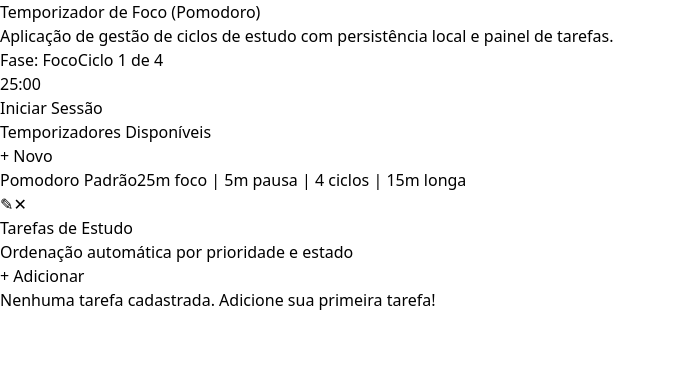
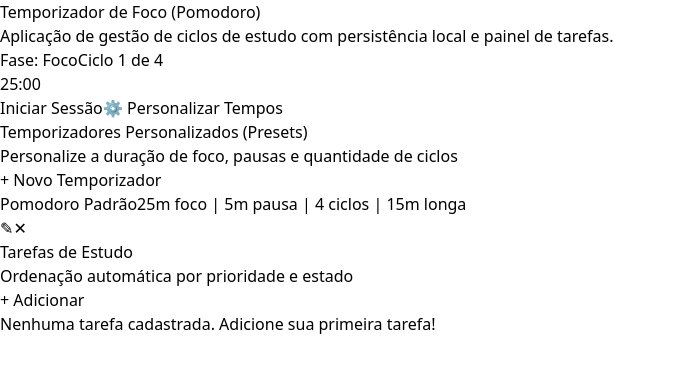
Before and after one commit to Felkng/DevWeb-Pomodoro, a React (Vite) app: page / in a window 1280 px wide. Shown: the top 372 px of the page, without its empty margins (0-675 px from the left). Built offline with nearby package versions, Linux system fonts and the light colour scheme.

Commit message:
feat(ui): add direct customize button to timer view and clarify preset actions
- Add explicit Personalizar Tempos button directly on timer view when idle
- Enhance header and call to action for custom presets in preset list view

```diff
--- a/src/App.tsx
+++ b/src/App.tsx
@@ -353,6 +353,12 @@ export const App: React.FC = () => {
             sessao={sessaoDtoParaView}
             tempoRestanteSegundos={tempoRestanteSegundos}
             sessaoFoiRetomada={sessaoFoiRetomada}
+            onPersonalizarTempos={() => {
+              if (presetAtivo) {
+                setPresetEmEdicao(presetAtivo);
+                setModalPresetAberto(true);
+              }
+            }}
             onIniciar={() => {
               emissorAudio.desbloquearNoGestoDoUsuario();
               setSessaoFoiRetomada(false);
--- a/src/presets/ui/ListaPresetsView.tsx
+++ b/src/presets/ui/ListaPresetsView.tsx
@@ -23,15 +23,20 @@ export const ListaPresetsView: React.FC<PropriedadesListaPresetsView> = ({
   return (
     <section aria-labelledby="titulo-presets" className="rounded-2xl bg-white p-5 shadow-sm">
       <div className="flex items-center justify-between border-b border-slate-100 pb-3">
-        <h2 id="titulo-presets" className="text-base font-bold text-slate-800">
-          Temporizadores Disponíveis
-        </h2>
+        <div>
+          <h2 id="titulo-presets" className="text-base font-bold text-slate-800">
+            Temporizadores Personalizados (Presets)
+          </h2>
+          <p className="text-xs text-slate-500">
+            Personalize a duração de foco, pausas e quantidade de ciclos
+          </p>
+        </div>
         <button
           type="button"
           onClick={onNovoPreset}
-          className="rounded-lg bg-indigo-50 px-3 py-1.5 text-xs font-semibold text-indigo-700 hover:bg-indigo-100"
+          className="rounded-lg bg-indigo-600 px-3 py-1.5 text-xs font-semibold text-white hover:bg-indigo-700 shadow-sm transition"
         >
-          + Novo
+          + Novo Temporizador
         </button>
       </div>
 
--- a/src/sessao_foco/ui/TemporizadorView.tsx
+++ b/src/sessao_foco/ui/TemporizadorView.tsx
@@ -8,6 +8,7 @@ interface PropriedadesTemporizadorView {
   readonly tempoRestanteSegundos: number;
   readonly sessaoFoiRetomada?: boolean;
   readonly onIniciar: () => void;
+  readonly onPersonalizarTempos?: () => void;
   readonly onPausar: () => void;
   readonly onRetomar: () => void;
   readonly onPularFase: () => void;
@@ -34,6 +35,7 @@ export const TemporizadorView: React.FC<PropriedadesTemporizadorView> = ({
   tempoRestanteSegundos,
   sessaoFoiRetomada = false,
   onIniciar,
+  onPersonalizarTempos,
   onPausar,
   onRetomar,
   onPularFase,
@@ -100,6 +102,7 @@ export const TemporizadorView: React.FC<PropriedadesTemporizadorView> = ({
 
       <div className="flex flex-wrap items-center justify-center gap-3">
         {estadoMaquina === "ocioso" && (
+          <div className="flex flex-wrap items-center justify-center gap-3">
             <button
               type="button"
               onClick={onIniciar}
@@ -107,6 +110,16 @@ export const TemporizadorView: React.FC<PropriedadesTemporizadorView> = ({
             >
               Iniciar Sessão
             </button>
+            {onPersonalizarTempos && (
+              <button
+                type="button"
+                onClick={onPersonalizarTempos}
+                className="rounded-xl border border-slate-300 bg-white px-5 py-3 text-sm font-semibold text-slate-700 hover:bg-slate-50 shadow-sm transition"
+              >
+                ⚙️ Personalizar Tempos
+              </button>
+            )}
+          </div>
         )}
 
         {estadoMaquina === "emExecucao" && (
```
Lines whose indentation alone changed are shown as unchanged.
